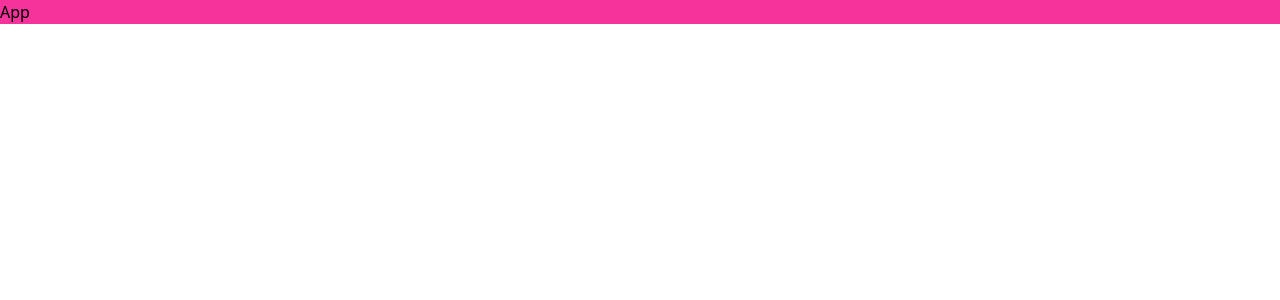
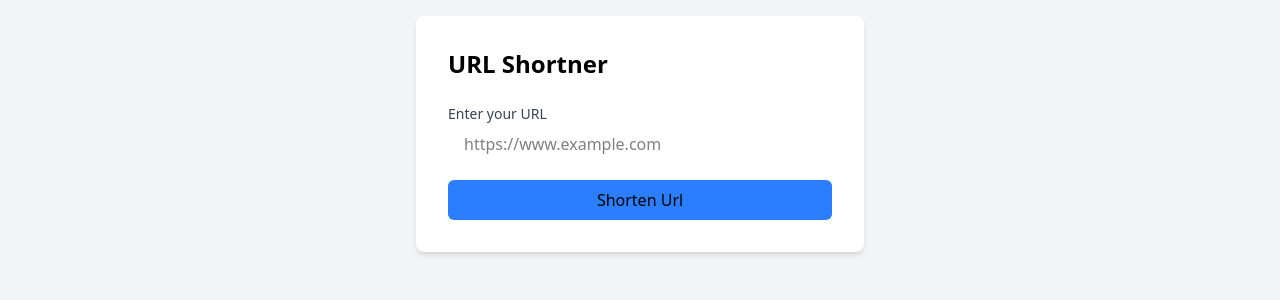
Before and after one commit to Ryanu01/url_shortner, a React app in the folder frontend/: page / in a window 1280 px wide. Shown: the top 300 px of the page. Built offline with nearby package versions, Linux system fonts and the light colour scheme; the HTML template or start-up script is replaced by a standard one.

Commit message:
Implemented basic ui for form and connected to backend and loging the repsonse

```diff
--- a/frontend/src/App.jsx
+++ b/frontend/src/App.jsx
@@ -1,7 +1,10 @@
 import React from "react";
+import HomePage from "./pages/HomePage";
 const App =() => {
   return (
-    <div className='bg-pink-500'>App</div>
+    <>
+      <HomePage />
+    </>
   )
 }
 
--- a/frontend/src/components/UrlForm.jsx
+++ b/frontend/src/components/UrlForm.jsx
@@ -4,10 +4,11 @@ const UrlForm = () => {
     const [url, setUrl] = useState();
     const [shortUrl, setShortUrl] = useState();
     const handleSubmit = async () => {
-        const data = await axios.post("/api/create", {url})
+        const data = await axios.post("http://localhost:3000/api/create", {url})
+        console.log(data);
     }
     return (
-        <form onSubmit={handleSubmit} className="space-y-4">
+        <div className="space-y-4">
             <div>
             <label htmlFor="url" className="block text-sm font-medium text-gray-700">
                 Enter your URL
@@ -22,6 +23,17 @@ const UrlForm = () => {
             className="w-full px-4 py-2 border-gray-300 rounded-md focus:outline-none focus:ring-2 focus:ring-blue-500"
             />
             </div>
-        </form>
+
+            <button
+                onClick={handleSubmit}
+                type="submit"
+                className="w-full bg-blue-500 text white py-2 px-4 rounded-md hover:bg-blue-600 focus:outline-none focus:ring-2 focus:ring-blue-500 focuse:ring-offset-2 disabled:opacity-50"
+            >
+                Shorten Url
+            </button>
+
+        </div>
     )
 }
+
+export default UrlForm;
--- a/frontend/src/pages/HomePage.jsx
+++ b/frontend/src/pages/HomePage.jsx
@@ -1,10 +1,14 @@
 import React from "react";
+import UrlForm from "../components/urlForm";
 
 const HomePage = () => {
     return (
-        <div className="min-h-screen bg-gray-100 flex flex-col items-center justify-around">
-
-        </div>
+            <div className="min-h-screen bg-gray-100 flex flex-col items-center justiyf-centre p-4">
+      <div className="bg-white p-8 rounded-lg shadow-md w-full max-w-md">
+        <h1 className="text-2xl font-bold text-centre mb-6">URL Shortner</h1>
+        <UrlForm/>
+      </div>
+    </div>
     )
 }
 
```
